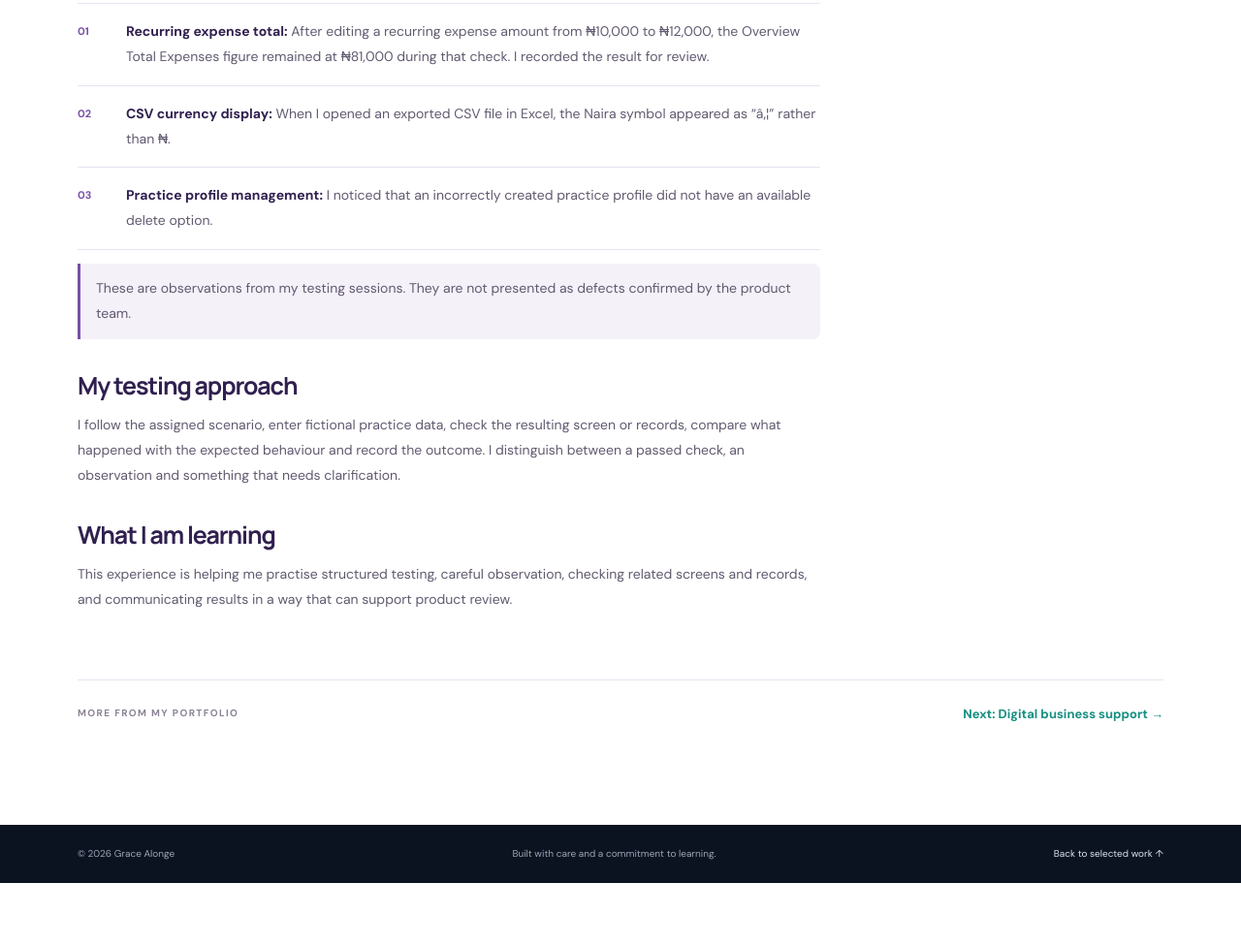
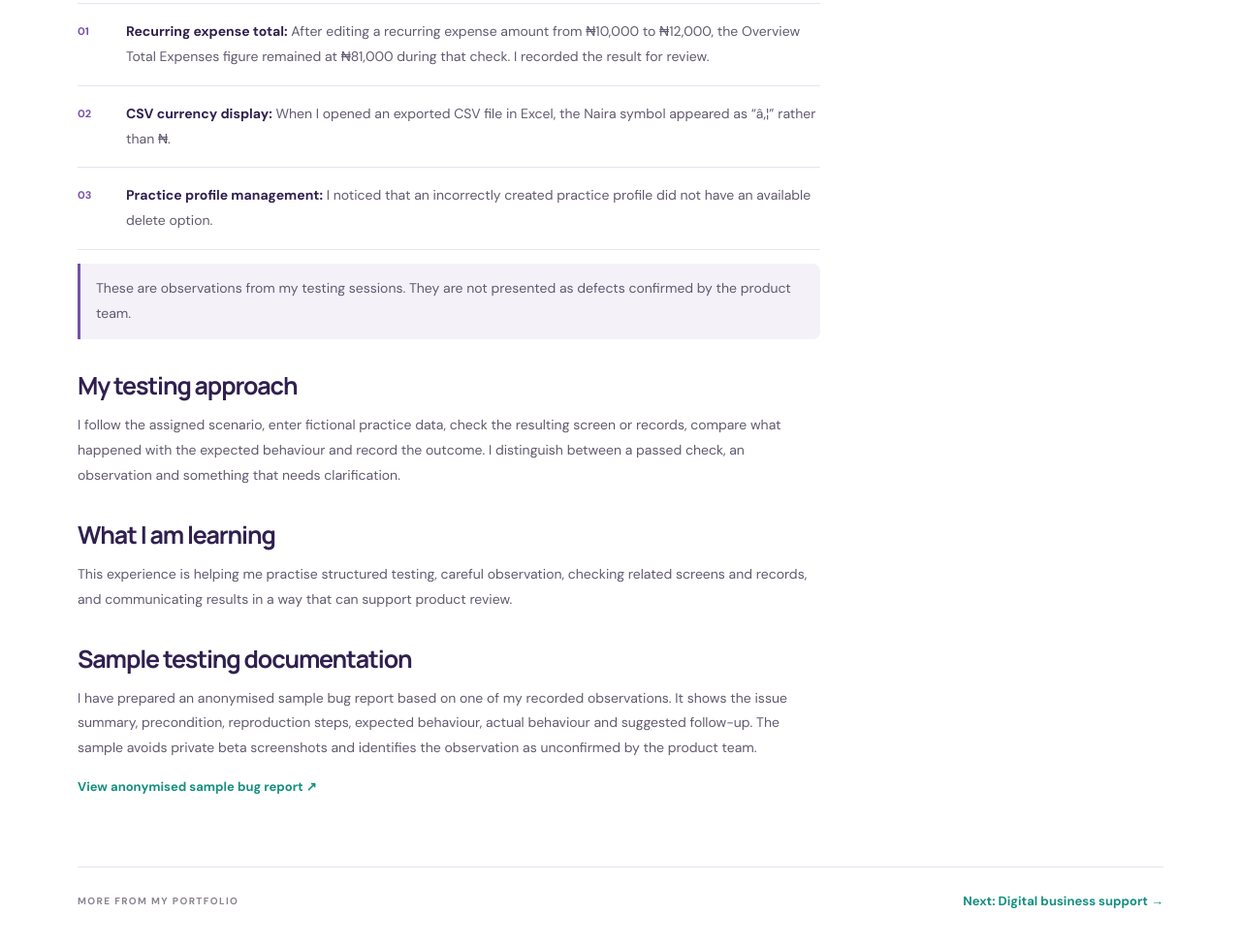
Before and after one commit to gracealonge83-coder/gracealonge83-coder.github.io, a plain HTML site: page projects/portioned/index.html in a window 1280 px wide. Shown: the part 1575-2551 px from the top of the page at 97% size. Before the commit the page ends 2486 px from the top, so only its background shows below. Drawn offline with Linux system fonts and the light colour scheme.

Commit message:
Improve Portioned case study with sample bug report link

```diff
--- a/projects/portioned/index.html
+++ b/projects/portioned/index.html
@@ -52,9 +52,13 @@
         <p>I follow the assigned scenario, enter fictional practice data, check the resulting screen or records, compare what happened with the expected behaviour and record the outcome. I distinguish between a passed check, an observation and something that needs clarification.</p>
         <h2>What I am learning</h2>
         <p>This experience is helping me practise structured testing, careful observation, checking related screens and records, and communicating results in a way that can support product review.</p>
+        <h2>Sample testing documentation</h2>
+        <p>I have prepared an anonymised sample bug report based on one of my recorded observations. It shows the issue summary, precondition, reproduction steps, expected behaviour, actual behaviour and suggested follow-up. The sample avoids private beta screenshots and identifies the observation as unconfirmed by the product team.</p>
+        <p><a class="text-link" href="sample-bug-report.html">View anonymised sample bug report ↗</a></p>
       </article>
       <aside class="project-sidebar">
         <div class="detail-card"><p class="detail-label">TESTING SNAPSHOT</p><dl><dt>Programme</dt><dd>UriBuild Private Beta</dd><dt>Testing period</dt><dd>28 October–10 November 2026</dd><dt>My role</dt><dd>Private beta participant and product tester</dd><dt>Test data</dt><dd>Fictional practice data</dd></dl></div>
+        <div class="detail-card"><p class="detail-label">SAMPLE REPORT</p><p class="sidebar-copy">See how I structure a tester observation for developer review, with clear reproduction steps and expected versus actual behaviour.</p><a class="sidebar-link" href="sample-bug-report.html">Read sample bug report →</a></div>
         <div class="detail-card"><p class="detail-label">PRIVACY NOTE</p><p class="sidebar-copy">This is a private beta. Screenshots, internal product information and identifiable test data are not included without permission.</p></div>
       </aside>
     </section>
```
